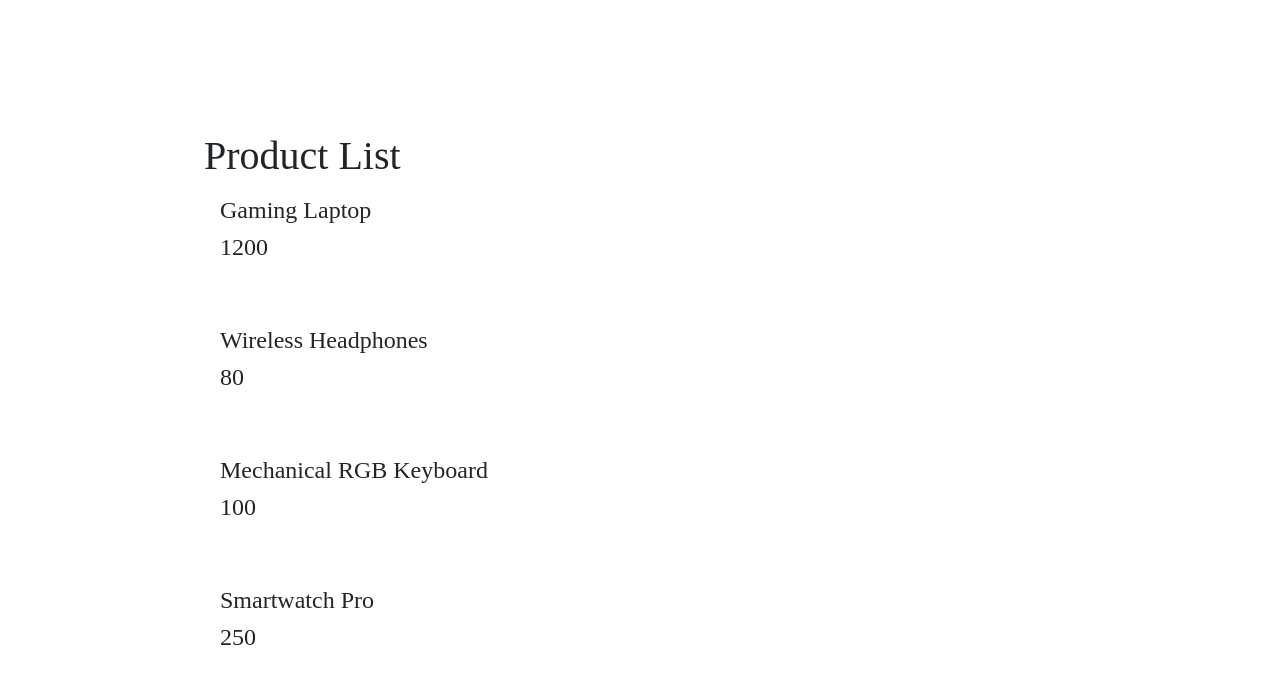
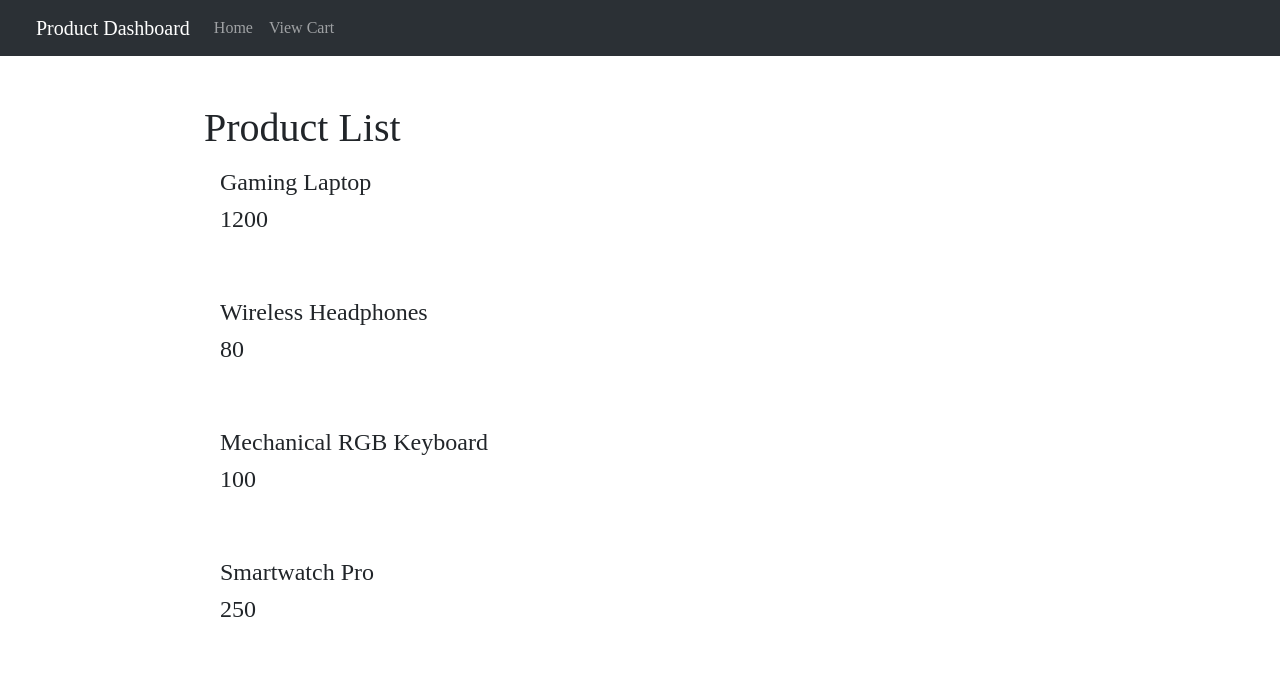
Before and after one commit to dani31perez/productDashboard, a React (Vite) app: page / in a window 1280 px wide. Shown: the top 684 px of the page. Built offline with nearby package versions, Linux system fonts and the light colour scheme.

Commit message:
Added Navbar component to the main layout

```diff
--- /dev/null
+++ b/src/components/Header.jsx
@@ -0,0 +1,19 @@
+import React from "react";
+import { Navbar, Nav, Container, NavDropdown } from "react-bootstrap";
+
+export default function Header() {
+  return (
+    <Navbar bg="dark" data-bs-theme="dark" expand="sm" className="bg-body-tertiary mb-5">
+      <Container  className="mx-4" fluid={true}>
+        <Navbar.Brand href="/home">Product Dashboard</Navbar.Brand>
+        <Navbar.Toggle  />
+        <Navbar.Collapse >
+          <Nav>
+            <Nav.Link href="/home">Home</Nav.Link>
+            <Nav.Link href="/home">View Cart</Nav.Link>
+          </Nav>
+        </Navbar.Collapse>
+      </Container>
+    </Navbar>
+  );
+}
--- a/src/index.css
+++ b/src/index.css
@@ -1,8 +1,5 @@
 body {
   height: 100vh;
   margin: 0;
-  display: flex;
-  justify-content: center;
-  align-items: center;
   font-family: 'Quicksand', cursive;
 }
--- a/src/main.jsx
+++ b/src/main.jsx
@@ -1,14 +1,19 @@
-import { createRoot } from 'react-dom/client'
-import { BrowserRouter, Routes, Route } from 'react-router'
-import App from './App.jsx'
+import { createRoot } from "react-dom/client";
+import { BrowserRouter, Routes, Route } from "react-router";
+import Header from "./components/Header.jsx";
+import App from "./App.jsx";
 
 import "bootstrap/dist/css/bootstrap.min.css";
-import './index.css'
+import "./index.css";
 
-createRoot(document.getElementById('root')).render(
+createRoot(document.getElementById("root")).render(
   <BrowserRouter>
-    <Routes>
-      <Route path="/" element={<App />} />
-    </Routes>
-  </BrowserRouter>,
-)
+    <>
+      <Header />
+      <Routes>
+        <Route path="/" element={<App />} />
+        <Route path="/home" element={<App />} />
+      </Routes>
+    </>
+  </BrowserRouter>
+);
```
